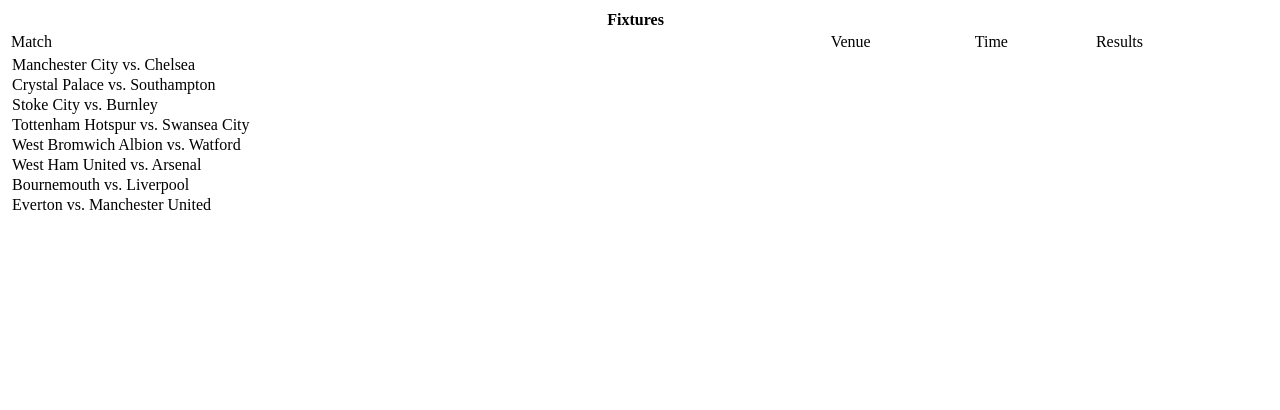
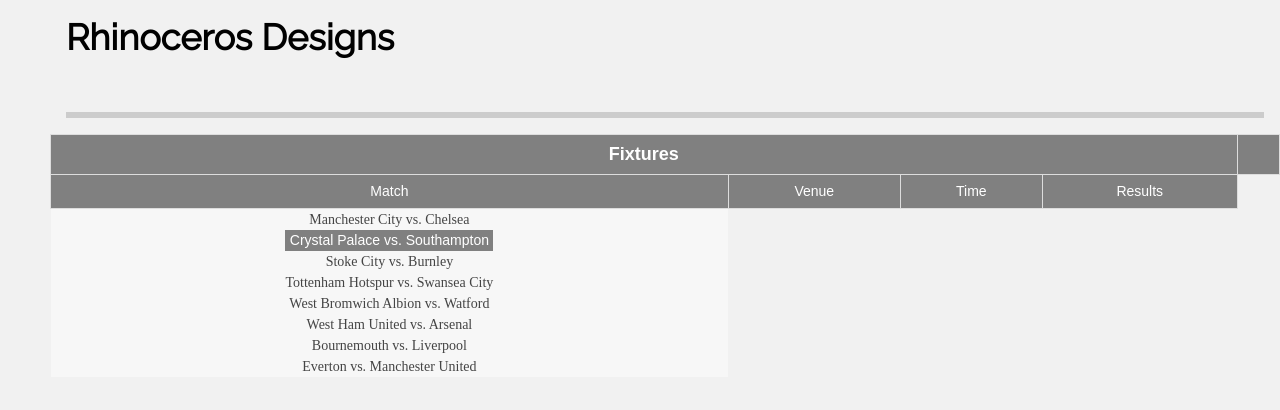
Before and after one commit to Hillyryan/Prem-Tip, a plain HTML site: page index.html in a window 1280 px wide. Drawn offline with nearby package versions, Linux system fonts and the light colour scheme.

Commit message:
Update index.html

```diff
--- a/index.html
+++ b/index.html
@@ -1,6 +1,71 @@
 <!DOCTYPE html>
 <html>
-<body>
+<title>R.D_Matchweek_1</title>
+<meta name="viewport" content="width=device-width, initial-scale=1">
+<link rel="stylesheet" href="css/w3.css">
+<link rel="stylesheet" href="https://fonts.googleapis.com/css?family=Raleway">
+<link rel="stylesheet" href="https://cdnjs.cloudflare.com/ajax/libs/font-awesome/4.6.3/css/font-awesome.min.css">
+<style>
+html,body,h1,h2,h3,h4,h5 {font-family: "Raleway", sans-serif}
+.w3-sidenav a,.w3-sidenav h4 {font-weight:bold}
+table {
+    border-collapse: collapse;
+    width: 100%;
+}
+th {
+    background-color: grey;
+    color: white;
+    border: 1px solid #dddddd;
+    padding: 6px;
+    text-align: center;
+    font-family: arial;
+    font-size: 18px;
+}
+tr:nth-child(2) {
+    background-color: grey;
+    color: white;
+    padding: 6px;
+    text-align: center;
+    font-family: arial;
+    font-size: 14px;
+}
+tr:nth-child(3) {
+    background-color: #F7F7F7;
+    color: #444444;
+    padding: 6px;
+    text-align: center;
+    font-family: arial rounded mt;
+    font-size: 14px;
+}
+td {
+    border: 1px solid #dddddd;
+    padding: 6px;
+    text-align: center;
+}
+colgroup {
+    display: table-column-group;
+  }
+</style>
+
+
+<body class="w3-light-grey w3-content" style="max-width:1600px">
+
+<!-- !PAGE CONTENT! -->
+<div class="w3-main" style="margin-left:50px">
+
+  <!-- Header -->
+  <header class="w3-container">
+    <a href="#"><img src="img/Rhino_Logo.png" style="width:65px;" class="w3-circle w3-right w3-margin w3-hide-large w3-hover-opacity"></a>
+    <span class="w3-opennav w3-hide-large w3-xxlarge w3-hover-text-grey" onclick="w3_open()"><i class="fa fa-bars"></i></span>
+    <h1><b>Rhinoceros Designs</b></h1>
+    <div class="w3-section w3-bottombar w3-padding-16">
+    </div>
+  </header>
+
+
+<div style="overflow-x:auto;">
+
+
 
 <table>
 
```
